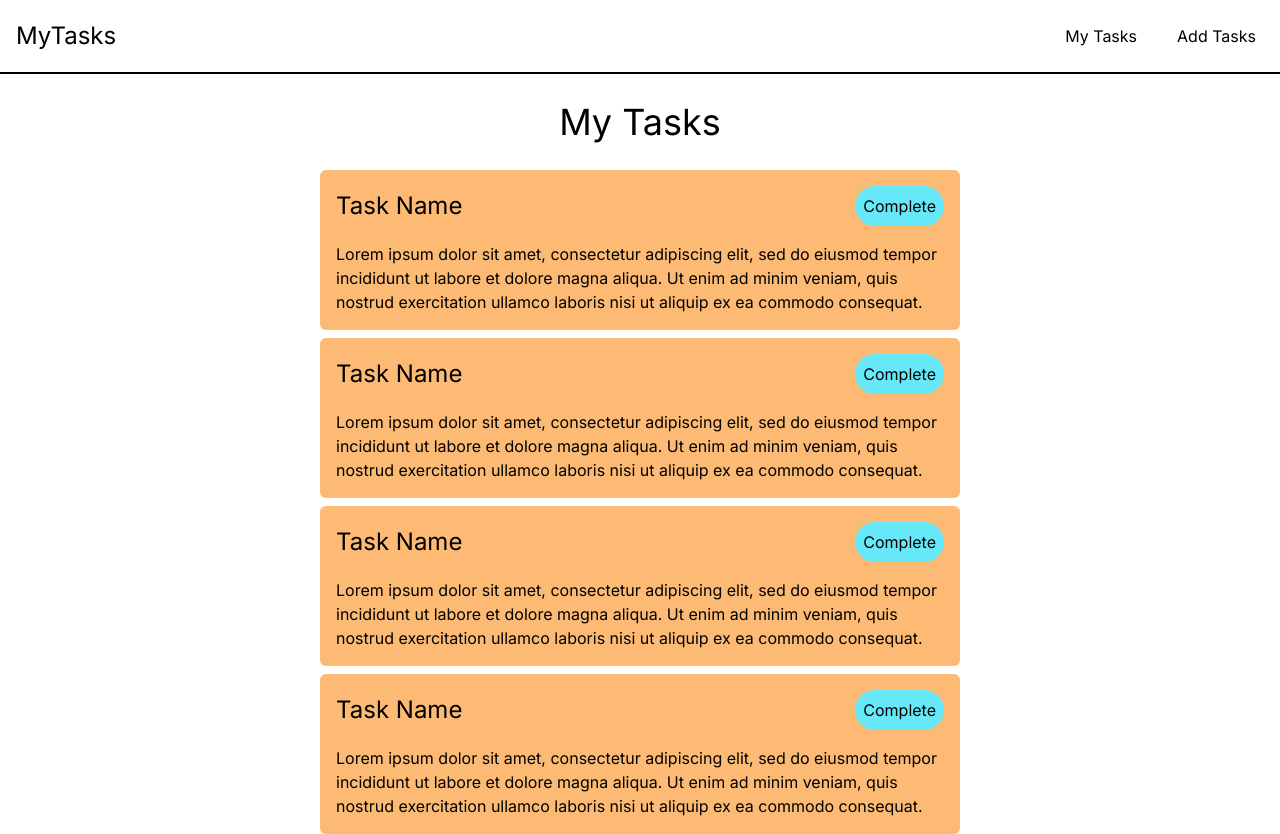
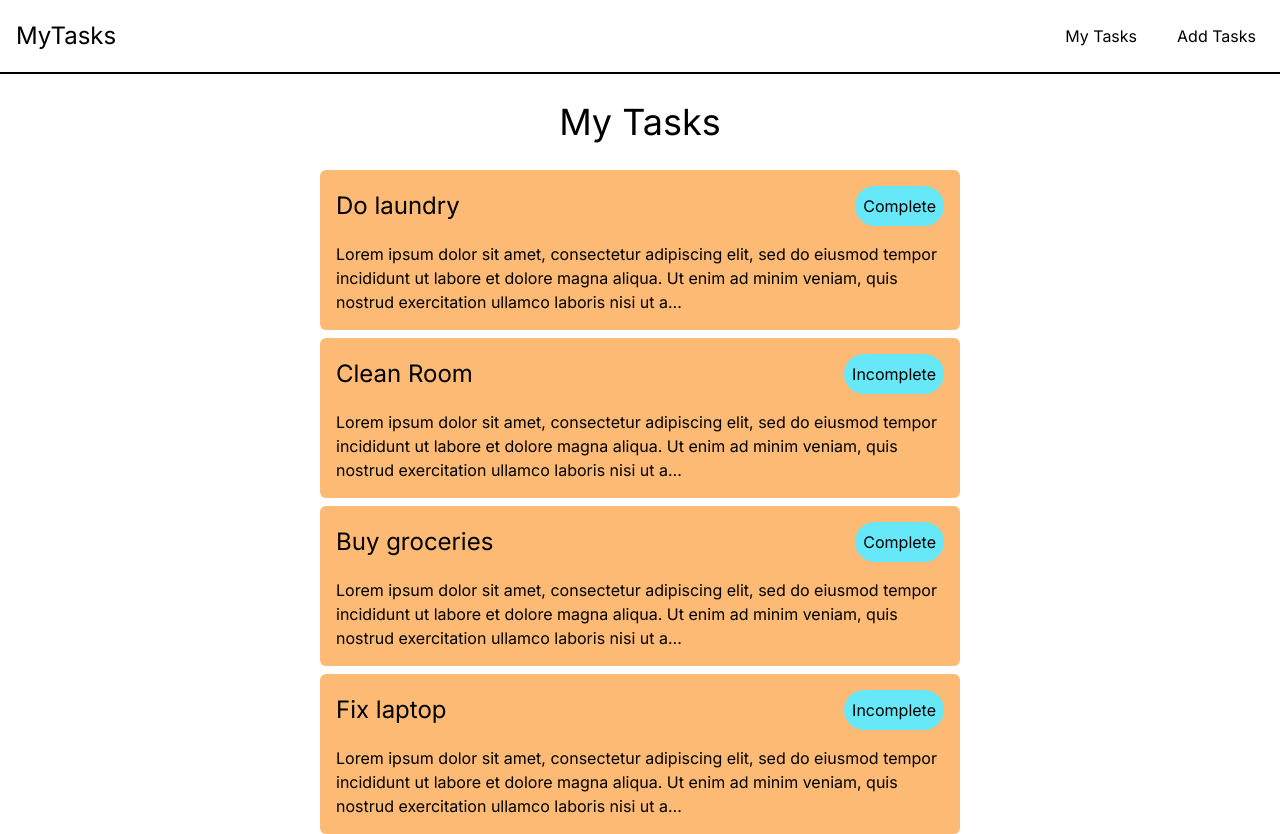
Before and after one commit to sonwabileIT/tasks-app, a Next.js app: page /mytasks in a window 1280 px wide. Built offline with nearby package versions, Linux system fonts and the light colour scheme; data requests are answered from the project's data file.

Commit message:
feat: add tasklist data

```diff
--- /dev/null
+++ b/_data/db.json
@@ -0,0 +1,29 @@
+{
+    "tasks": [
+        {
+            "id": "1",
+            "taskname": "Do laundry",
+            "taskdescription": "Lorem ipsum dolor sit amet, consectetur adipiscing elit, sed do eiusmod tempor incididunt ut labore et dolore magna aliqua. Ut enim ad minim veniam, quis nostrud exercitation ullamco laboris nisi ut aliquip ex ea commodo consequat.",
+            "isComplete": true
+        },
+        {
+            "id": "2",
+            "taskname": "Clean Room",
+            "taskdescription": "Lorem ipsum dolor sit amet, consectetur adipiscing elit, sed do eiusmod tempor incididunt ut labore et dolore magna aliqua. Ut enim ad minim veniam, quis nostrud exercitation ullamco laboris nisi ut aliquip ex ea commodo consequat.",
+            "isComplete": false
+        },
+        {
+            "id": "3",
+            "taskname": "Buy groceries",
+            "taskdescription": "Lorem ipsum dolor sit amet, consectetur adipiscing elit, sed do eiusmod tempor incididunt ut labore et dolore magna aliqua. Ut enim ad minim veniam, quis nostrud exercitation ullamco laboris nisi ut aliquip ex ea commodo consequat.",
+            "isComplete": true
+        },
+        {
+            "id": "4",
+            "taskname": "Fix laptop",
+            "taskdescription": "Lorem ipsum dolor sit amet, consectetur adipiscing elit, sed do eiusmod tempor incididunt ut labore et dolore magna aliqua. Ut enim ad minim veniam, quis nostrud exercitation ullamco laboris nisi ut aliquip ex ea commodo consequat.",
+            "isComplete": false
+        }
+
+    ]
+}
--- a/package.json
+++ b/package.json
@@ -6,7 +6,8 @@
     "dev": "next dev",
     "build": "next build",
     "start": "next start",
-    "lint": "next lint"
+    "lint": "next lint",
+    "server": "json-server --watch --port 4000 ./_data/db.json"
   },
   "dependencies": {
     "react": "^18",
--- a/src/app/mytasks/TaskList.jsx
+++ b/src/app/mytasks/TaskList.jsx
@@ -1,36 +1,36 @@
-function TaskList(){
+
+async function getTasks(){
+    const data = await fetch("http://localhost:4000/tasks", {
+        next: {
+            revalidate: 0
+        }
+    })
+
+    const res = await data.json()
+
+    return res
+}
+
+async function TaskList(){
+
+    const tasks = await getTasks()
+
+
     return(
         <>
         <div className="flex justify-center">
-            <ul className="flex flex-col gap-2 max-w-screen-sm">
-                <li className="bg-orange-300 rounded-md p-4">
+            <ul className="flex flex-col gap-2 max-w-screen-sm px-4 md:px-0">
+
+
+                {tasks.map((task) => (
+                <li key={task.id} className="bg-orange-300 rounded-md p-4">
                     <div className="flex justify-between items-center  mb-4">
-                        <h2 className="text-2xl">Task Name</h2>
-                        <button className=" bg-cyan-300 rounded-full p-2">Complete</button>
+                        <h2 className="text-2xl">{task.taskname}</h2>
+                        <button className=" bg-cyan-300 rounded-full p-2">{task.isComplete ? 'Complete' : 'Incomplete'}</button>
                     </div>
-                    <p>Lorem ipsum dolor sit amet, consectetur adipiscing elit, sed do eiusmod tempor incididunt ut labore et dolore magna aliqua. Ut enim ad minim veniam, quis nostrud exercitation ullamco laboris nisi ut aliquip ex ea commodo consequat.</p>
+                    <p>{task.taskdescription.slice(0, 200)}...</p>
                 </li>
-                <li className="bg-orange-300 rounded-md p-4">
-                    <div className="flex justify-between items-center  mb-4">
-                        <h2 className="text-2xl">Task Name</h2>
-                        <button className=" bg-cyan-300 rounded-full p-2">Complete</button>
-                    </div>
-                    <p>Lorem ipsum dolor sit amet, consectetur adipiscing elit, sed do eiusmod tempor incididunt ut labore et dolore magna aliqua. Ut enim ad minim veniam, quis nostrud exercitation ullamco laboris nisi ut aliquip ex ea commodo consequat.</p>
-                </li>
-                <li className="bg-orange-300 rounded-md p-4">
-                    <div className="flex justify-between items-center  mb-4">
-                        <h2 className="text-2xl">Task Name</h2>
-                        <button className=" bg-cyan-300 rounded-full p-2">Complete</button>
-                    </div>
-                    <p>Lorem ipsum dolor sit amet, consectetur adipiscing elit, sed do eiusmod tempor incididunt ut labore et dolore magna aliqua. Ut enim ad minim veniam, quis nostrud exercitation ullamco laboris nisi ut aliquip ex ea commodo consequat.</p>
-                </li>
-                <li className="bg-orange-300 rounded-md p-4">
-                    <div className="flex justify-between items-center  mb-4">
-                        <h2 className="text-2xl">Task Name</h2>
-                        <button className=" bg-cyan-300 rounded-full p-2">Complete</button>
-                    </div>
-                    <p>Lorem ipsum dolor sit amet, consectetur adipiscing elit, sed do eiusmod tempor incididunt ut labore et dolore magna aliqua. Ut enim ad minim veniam, quis nostrud exercitation ullamco laboris nisi ut aliquip ex ea commodo consequat.</p>
-                </li>
+                ))}
             </ul>
         </div>
 
```
